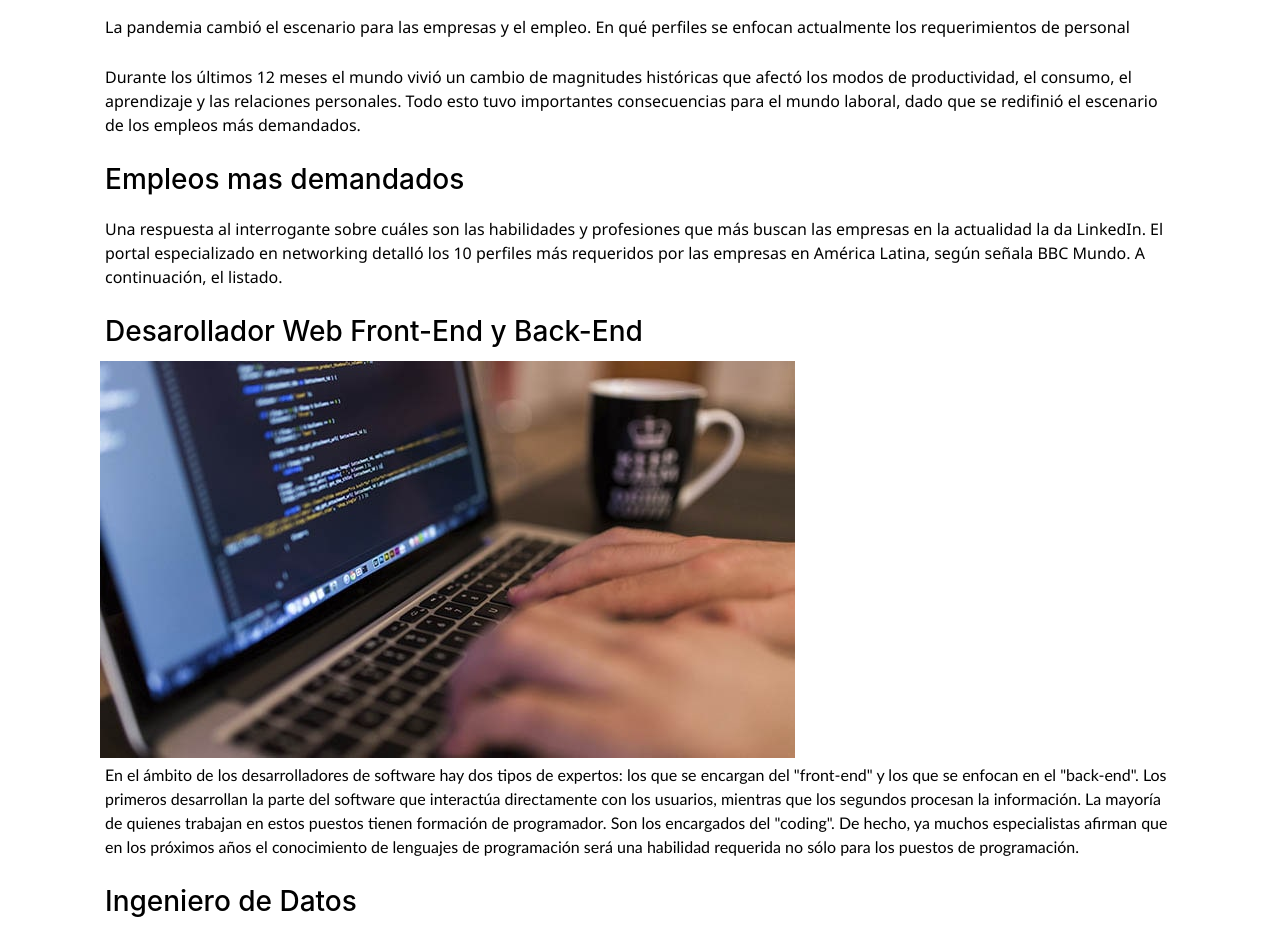
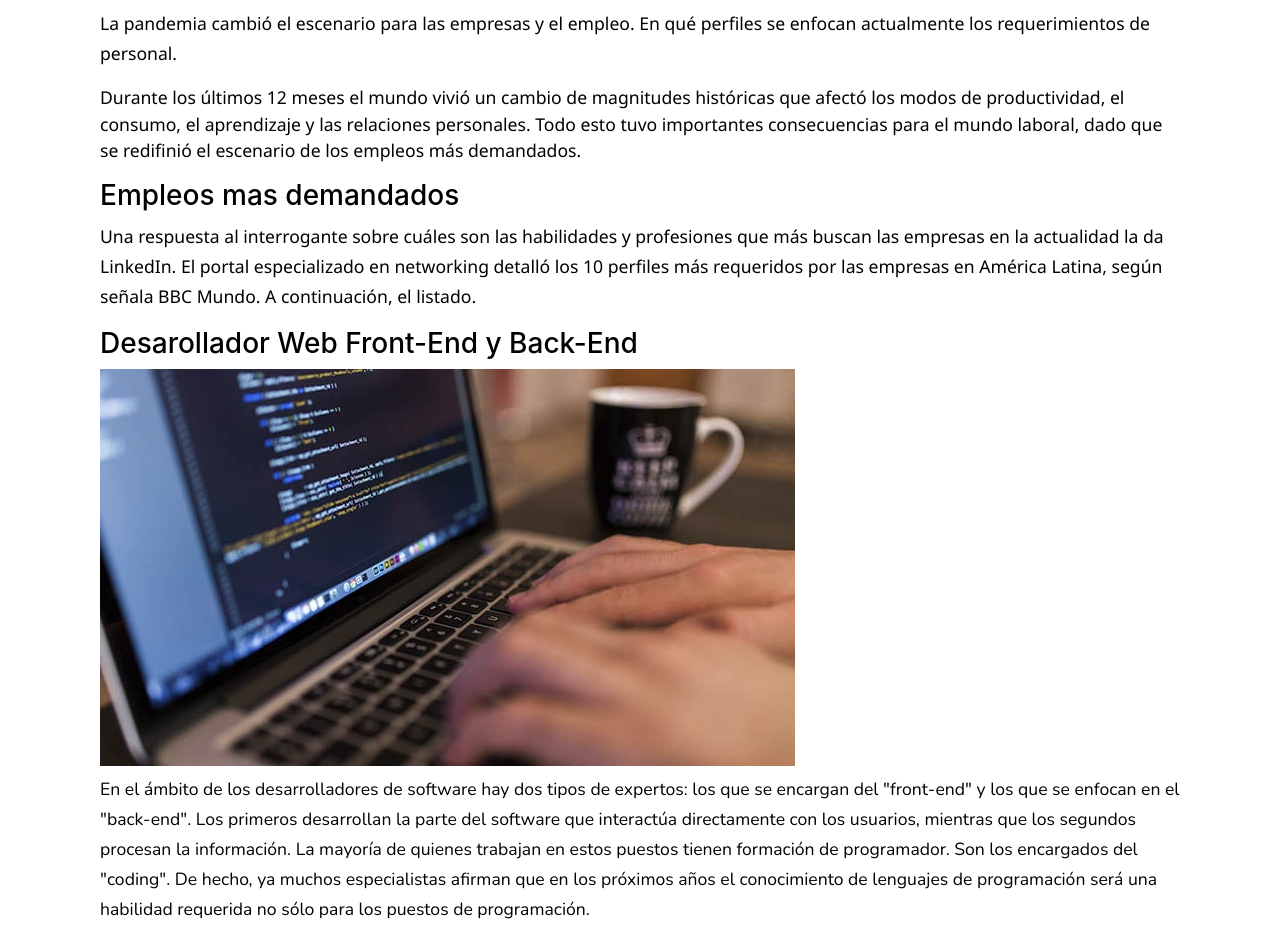
Before and after one commit to AndresCastro-hub/Empleos-Ya, a website: page index.html in a window 1280 px wide. Shown: the part 790-1717 px from the top of the page. Drawn offline with nearby package versions, Linux system fonts and the light colour scheme.

Commit message:
margin y padding en el index

```diff
--- a/css1/prueba.css
+++ b/css1/prueba.css
@@ -74,7 +74,8 @@ ul{
 
 .subtituloIndex__subtitulo {
   margin-top: 10px;
-  font-family: 'Noto Sans JP', sans-serif;
+  margin-left: 10px;
+  font-family: 'Roboto', sans-serif;
   text-align: left;
   font-size: 2em;
   padding: 5px; }
@@ -83,24 +84,38 @@ ul{
   color: black;
   font-family: 'Segoe UI', Tahoma, Geneva, Verdana, sans-serif;
   text-align: left;
-  margin-top: 10px;
-  font-size: 1em;
+  margin-top: 8px;
+  margin-left: 0px;
+  font-size: 1.1em;
+  line-height: 30px;
   justify-content: left;
-  padding: 5px; }
+  }
+
+.descripcionIndex__descripciondos{
+  color: black;
+  font-family: 'Segoe UI', Tahoma, Geneva, Verdana, sans-serif;
+  text-align: left;
+  margin-top: 4px;
+  margin-left: 0px;
+  font-size: 1.1em;
+ justify-content: left;}
+
 
 .descripcionIndex__segundoTitulo {
   color: black;
-  padding: 5px; }
+  margin-left: 0px;}
 
 .descripcionImage__titleImage {
   color: black;
-  padding: 5px; }
+  margin-left: 0px;}
 
 .descripcionImage__descripcion {
   color: black;
-  padding: 5px;
-  font-size: 1em;
-  font-family: 'Gill Sans', 'Gill Sans MT', Calibri, 'Trebuchet MS', sans-serif; }
+  line-height: 30px;
+  font-size: 1.1em;
+  font-family: 'Nunito', sans-serif;
+  margin-left: 0px;
+  margin-top: 8px;}
 
 .container__text {
   color: white; }
--- a/index.html
+++ b/index.html
@@ -33,6 +33,8 @@
       href="https://fonts.googleapis.com/css2?family=Noto+Sans+JP&display=swap"
       rel="stylesheet"
     />
+    <link href="https://fonts.googleapis.com/css2?family=Roboto:wght@300&display=swap" rel="stylesheet">
+    <link href="https://fonts.googleapis.com/css2?family=Nunito:wght@300&display=swap" rel="stylesheet">
   </head>
 
   <body>
@@ -108,10 +110,10 @@
                 <p class="descripcionIndex__descripcion">
                   La pandemia cambió el escenario para las empresas y el empleo.
                   En qué perfiles se enfocan actualmente los requerimientos de
-                  personal
+                  personal.
                 </p>
 
-                <p class="descripcionIndex__descripcion">
+                <p class="descripcionIndex__descripciondos">
                   Durante los últimos 12 meses el mundo vivió un cambio de
                   magnitudes históricas que afectó los modos de productividad,
                   el consumo, el aprendizaje y las relaciones personales. Todo
```
